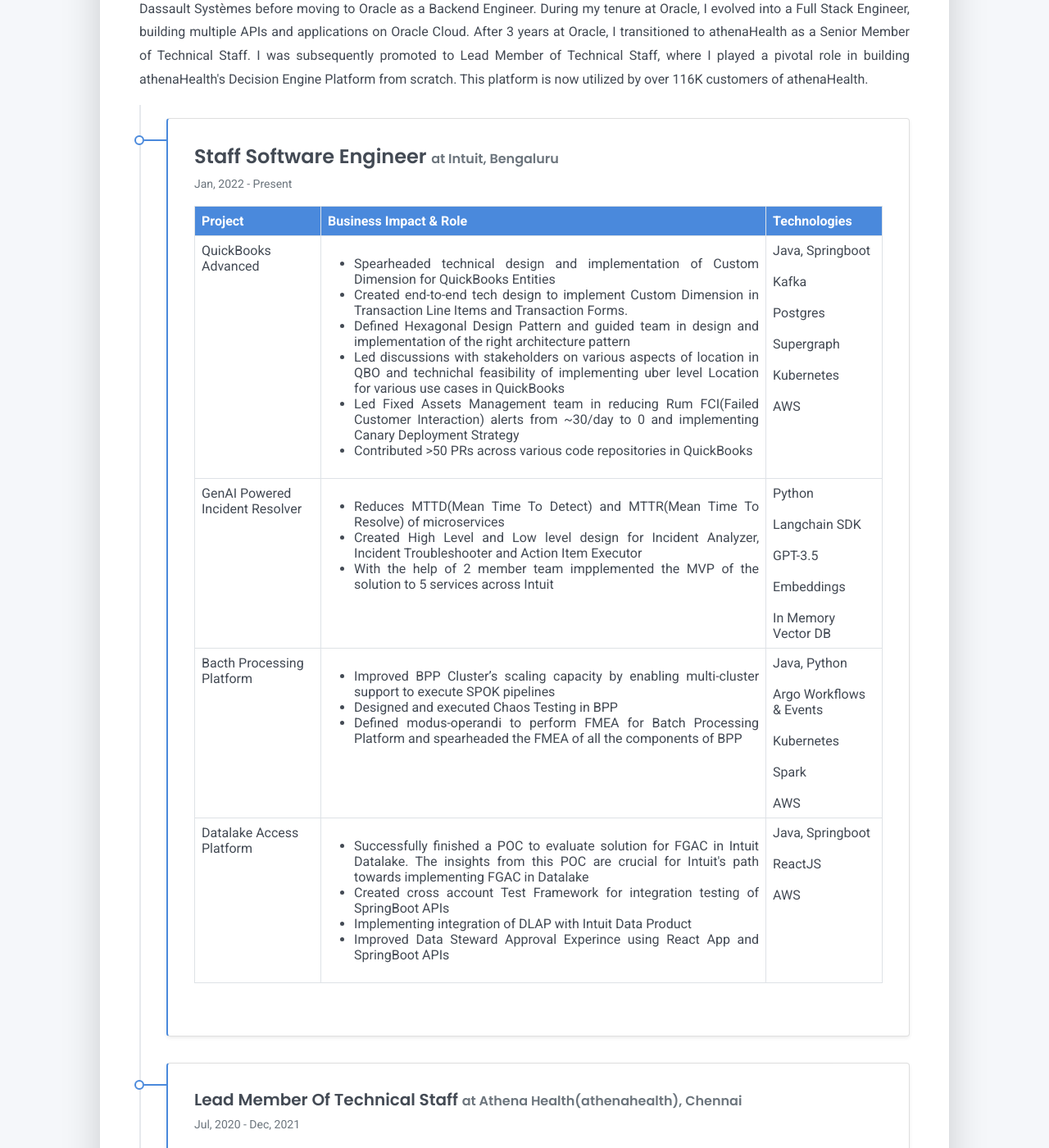
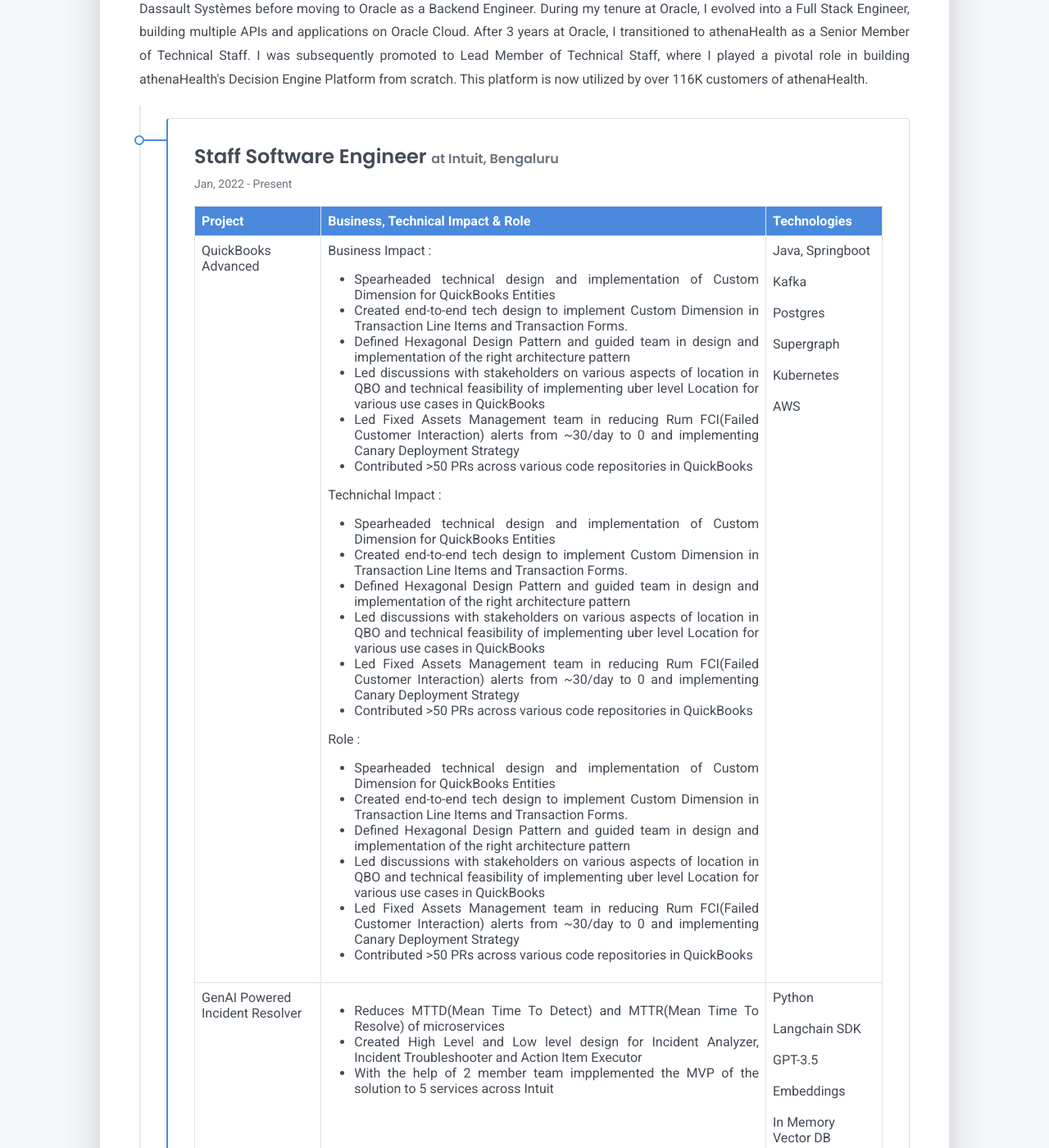
Before and after one commit to anandkshitiz/anandkshitiz.github.io, a Jekyll site: the page built from tabs/about.md, in a window 1280 px wide and 1400 px high, scrolled down 1826 px. Shown: the whole window at 82% size. Built offline with Jekyll 4.4.1, drawn with Linux system fonts in a browser that asks for light colours.

Commit message:
modified skills

```diff
--- a/tabs/about/content/work-experience-section.html
+++ b/tabs/about/content/work-experience-section.html
@@ -17,7 +17,7 @@
                     <thead>
                         <tr class="bg-primary text-white">
                             <th scope="col">Project</th>
-                            <th scope="col">Business Impact & Role</th>
+                            <th scope="col">Business, Technical Impact & Role</th>
                             <th scope="col">Technologies</th>
                         </tr>
                     </thead>
@@ -26,6 +26,7 @@
                             <td>QuickBooks Advanced</td>
                             <td>
                                 <p style="text-align: justify">
+                                    Business Impact :
                                 <ul style="text-align: justify">
                                     <li> Spearheaded technical design and implementation of Custom Dimension for
                                         QuickBooks Entities</li>
@@ -35,7 +36,45 @@
                                     <li> Defined Hexagonal Design Pattern and guided team in design and implementation
                                         of the right architecture pattern</li>
                                     <li> Led discussions with stakeholders on various aspects of location in QBO and
-                                        technichal feasibility of implementing uber level Location for various use cases
+                                        technical feasibility of implementing uber level Location for various use cases
+                                        in QuickBooks</li>
+                                    <li> Led Fixed Assets Management team in reducing Rum FCI(Failed Customer
+                                        Interaction) alerts from ~30/day to 0 and implementing
+                                        Canary Deployment Strategy</li>
+                                    <li> Contributed >50 PRs across various code repositories in QuickBooks</li>
+                                </ul>
+                                </p>
+                                <p style="text-align: justify">
+                                    Technichal Impact :
+                                <ul style="text-align: justify">
+                                    <li> Spearheaded technical design and implementation of Custom Dimension for
+                                        QuickBooks Entities</li>
+                                    <li> Created end-to-end tech design to implement Custom Dimension in Transaction
+                                        Line Items
+                                        and Transaction Forms.</li>
+                                    <li> Defined Hexagonal Design Pattern and guided team in design and implementation
+                                        of the right architecture pattern</li>
+                                    <li> Led discussions with stakeholders on various aspects of location in QBO and
+                                        technical feasibility of implementing uber level Location for various use cases
+                                        in QuickBooks</li>
+                                    <li> Led Fixed Assets Management team in reducing Rum FCI(Failed Customer
+                                        Interaction) alerts from ~30/day to 0 and implementing
+                                        Canary Deployment Strategy</li>
+                                    <li> Contributed >50 PRs across various code repositories in QuickBooks</li>
+                                </ul>
+                                </p>
+                                <p style="text-align: justify">
+                                    Role :
+                                <ul style="text-align: justify">
+                                    <li> Spearheaded technical design and implementation of Custom Dimension for
+                                        QuickBooks Entities</li>
+                                    <li> Created end-to-end tech design to implement Custom Dimension in Transaction
+                                        Line Items
+                                        and Transaction Forms.</li>
+                                    <li> Defined Hexagonal Design Pattern and guided team in design and implementation
+                                        of the right architecture pattern</li>
+                                    <li> Led discussions with stakeholders on various aspects of location in QBO and
+                                        technical feasibility of implementing uber level Location for various use cases
                                         in QuickBooks</li>
                                     <li> Led Fixed Assets Management team in reducing Rum FCI(Failed Customer
                                         Interaction) alerts from ~30/day to 0 and implementing
```
